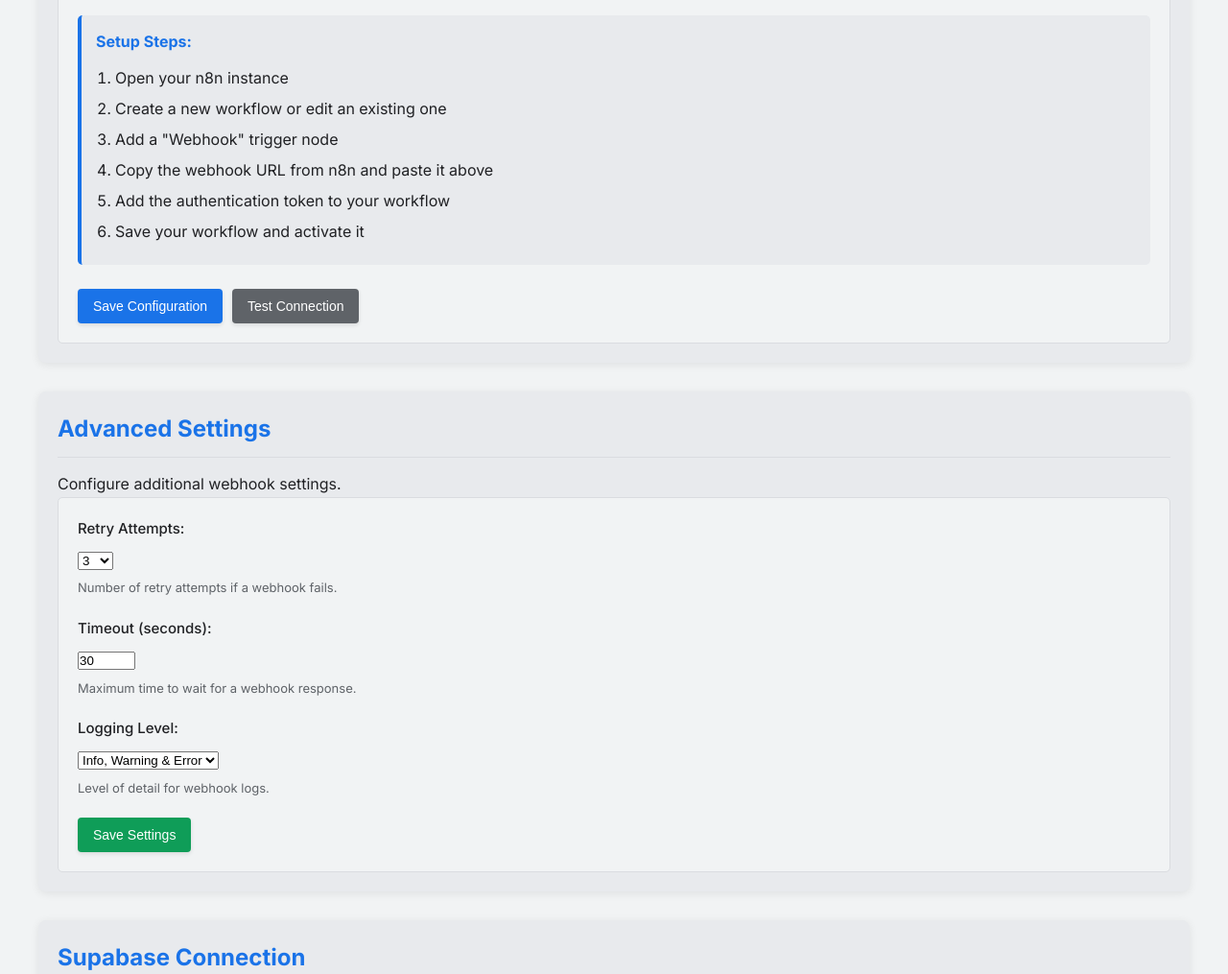
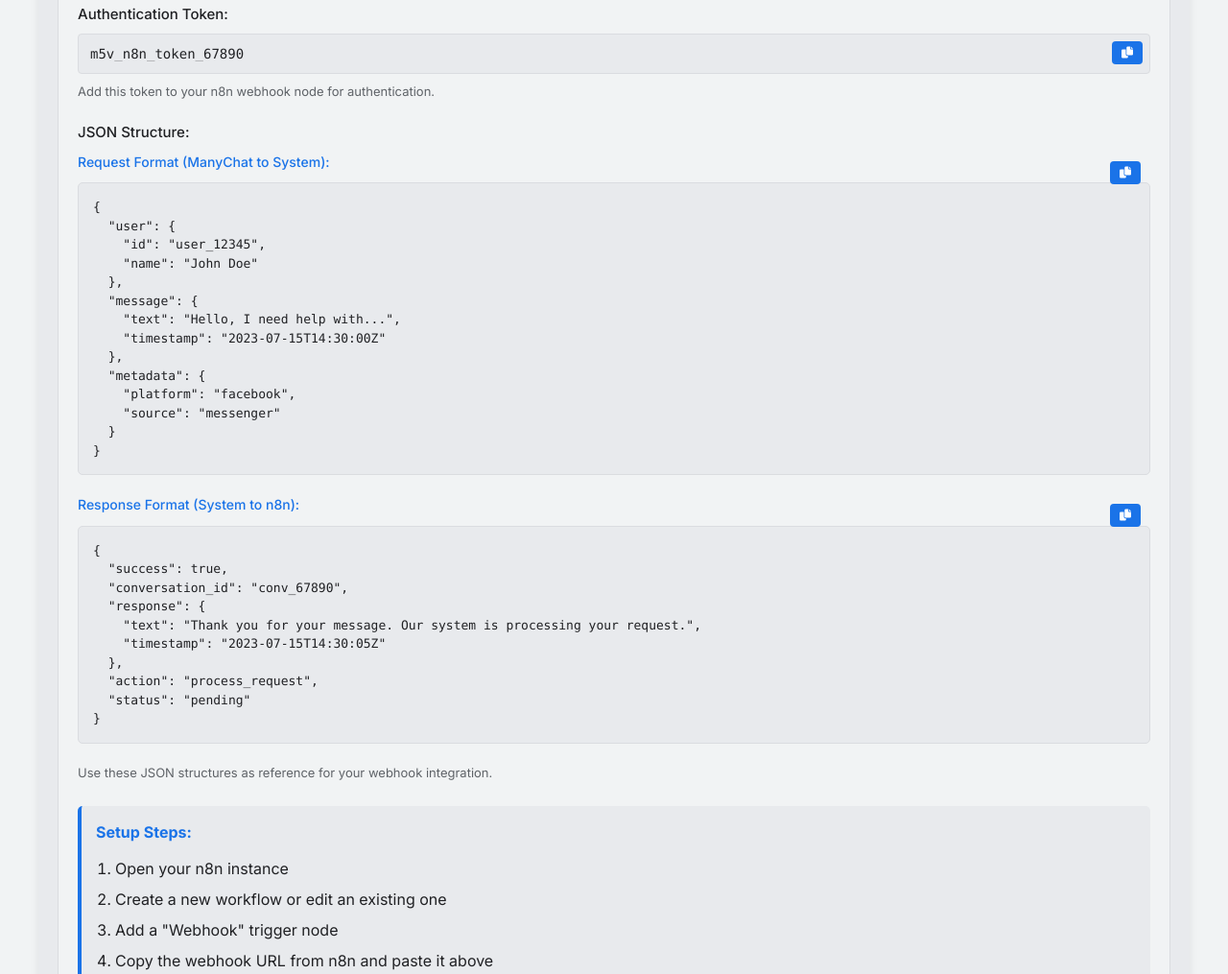
Before and after one commit to edrigu1989/Holder, a website: page webhook-settings.html in a window 1280 px wide. Shown: the part 1280-2295 px from the top of the page at 96% size. Drawn offline with Linux system fonts and the light colour scheme; sample sign-in values are in the browser's storage.

Commit message:
Añadido generador de tokens y estructura JSON para webhooks

```diff
--- a/webhook-settings.html
+++ b/webhook-settings.html
@@ -562,6 +562,35 @@
 
         /* Add Google Font link for Inter */
         @import url('https://fonts.googleapis.com/css2?family=Inter:wght@300;400;500;600;700&display=swap');
+
+        /* JSON Structure styles */
+        .json-structure {
+            position: relative;
+            margin-bottom: 20px;
+        }
+
+        .json-structure pre {
+            background-color: var(--bg-white);
+            padding: 15px;
+            border-radius: 5px;
+            overflow-x: auto;
+            font-family: 'Consolas', 'Monaco', 'Courier New', monospace;
+            font-size: 13px;
+            line-height: 1.5;
+            border: 1px solid var(--border-color);
+        }
+
+        .json-structure h4 {
+            margin-bottom: 10px;
+            color: var(--primary);
+            font-size: 14px;
+            font-weight: 500;
+        }
+
+        .json-structure .copy-btn {
+            top: 10px;
+            right: 10px;
+        }
     </style>
 </head>
 <body>
@@ -595,6 +624,12 @@
                         <button class="copy-btn" data-target="manychat-token"><i class="fas fa-copy"></i></button>
                     </div>
                     <small>Add this token to your webhook headers for authentication.</small>
+                </div>
+
+                <div class="config-item">
+                    <label>Generate New Token:</label>
+                    <button class="btn secondary" id="generate-token">Generate New Webhook Token</button>
+                    <small>Click to generate a new unique webhook token if needed.</small>
                 </div>
 
                 <div class="setup-steps">
@@ -637,6 +672,43 @@
                         <button class="copy-btn" data-target="n8n-token"><i class="fas fa-copy"></i></button>
                     </div>
                     <small>Add this token to your n8n webhook node for authentication.</small>
+                </div>
+
+                <div class="config-item">
+                    <label>JSON Structure:</label>
+                    <div class="json-structure">
+                        <h4>Request Format (ManyChat to System):</h4>
+                        <pre id="request-json">{
+  "user": {
+    "id": "user_12345",
+    "name": "John Doe"
+  },
+  "message": {
+    "text": "Hello, I need help with...",
+    "timestamp": "2023-07-15T14:30:00Z"
+  },
+  "metadata": {
+    "platform": "facebook",
+    "source": "messenger"
+  }
+}</pre>
+                        <button class="copy-btn" data-target="request-json"><i class="fas fa-copy"></i></button>
+                    </div>
+                    <div class="json-structure">
+                        <h4>Response Format (System to n8n):</h4>
+                        <pre id="response-json">{
+  "success": true,
+  "conversation_id": "conv_67890",
+  "response": {
+    "text": "Thank you for your message. Our system is processing your request.",
+    "timestamp": "2023-07-15T14:30:05Z"
+  },
+  "action": "process_request",
+  "status": "pending"
+}</pre>
+                        <button class="copy-btn" data-target="response-json"><i class="fas fa-copy"></i></button>
+                    </div>
+                    <small>Use these JSON structures as reference for your webhook integration.</small>
                 </div>
 
                 <div class="setup-steps">
@@ -786,6 +858,29 @@
 
             // Generar la URL al cargar la página
             generateWebhookUrl();
+
+            // Función para generar un token aleatorio
+            const generateRandomToken = function(prefix) {
+                const randomString = Math.random().toString(36).substring(2, 15) +
+                                    Math.random().toString(36).substring(2, 15);
+                return `${prefix}_${randomString}`;
+            };
+
+            // Evento para el botón de generar token
+            document.getElementById('generate-token').addEventListener('click', function() {
+                const newToken = generateRandomToken('m5v_mc');
+                document.getElementById('manychat-token').value = newToken;
+
+                // Guardar el nuevo token en localStorage
+                localStorage.setItem('manychat_token', newToken);
+
+                // Mostrar notificación
+                notification.textContent = 'New token generated!';
+                notification.classList.add('show');
+                setTimeout(() => {
+                    notification.classList.remove('show');
+                }, 2000);
+            });
 
             // Función para copiar al portapapeles
             const copyButtons = document.querySelectorAll('.copy-btn');
@@ -937,6 +1032,12 @@
                     document.getElementById('n8n-url').value = savedN8nUrl;
                 }
 
+                // ManyChat token
+                const savedManyChatToken = localStorage.getItem('manychat_token');
+                if (savedManyChatToken) {
+                    document.getElementById('manychat-token').value = savedManyChatToken;
+                }
+
                 // Supabase
                 const savedSupabaseUrl = localStorage.getItem('supabase_url');
                 const savedSupabaseTable = localStorage.getItem('supabase_table');
```
